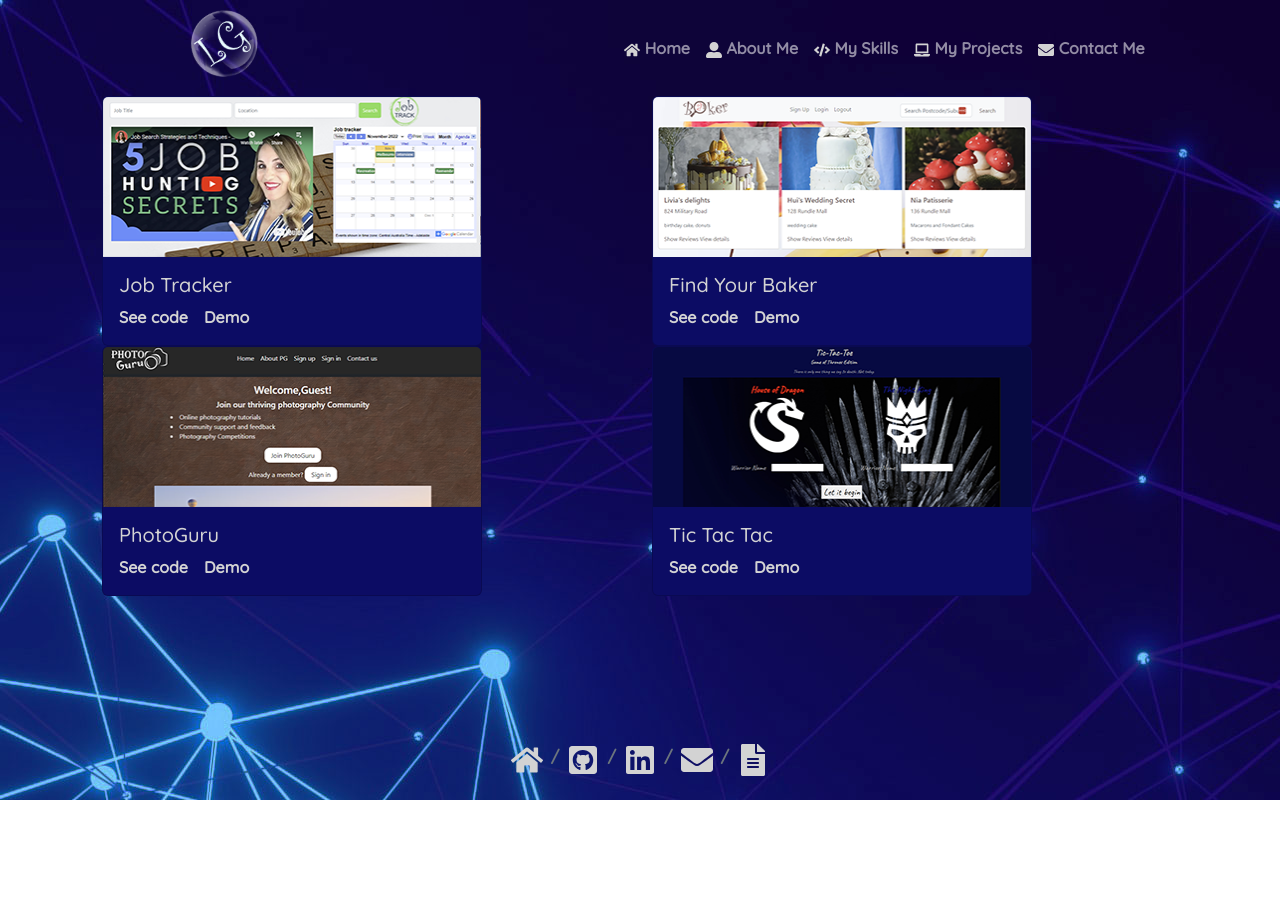
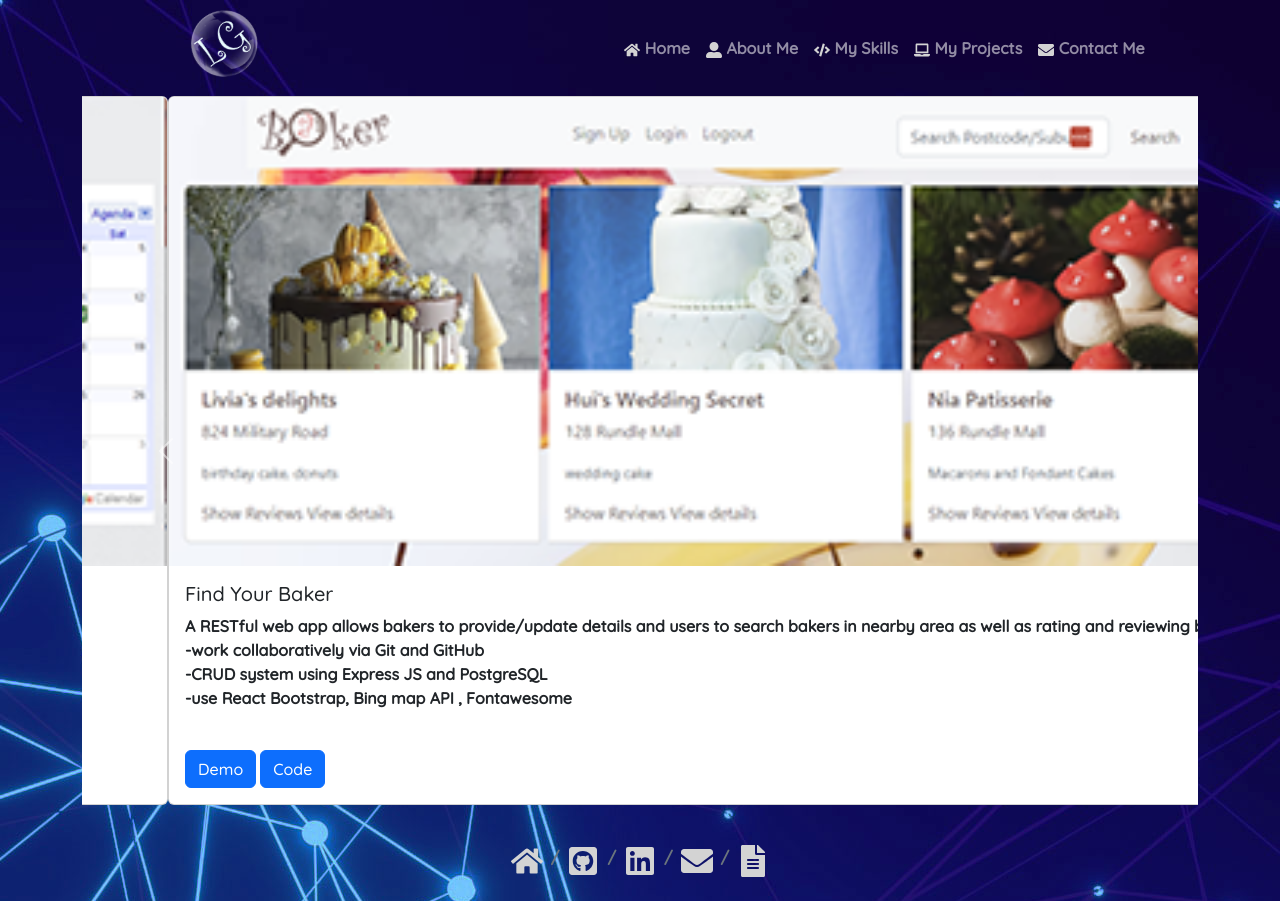
Before and after one commit to huifang719/portfolio, a React (Create React App) app: page /projects in a window 1280 px wide. Before the commit the page ends 800 px from the top, so only its background shows below. Built offline with nearby package versions, Linux system fonts and the light colour scheme; a web font is replaced by a local one.

Commit message:
update projects

```diff
--- a/src/components/projects.js
+++ b/src/components/projects.js
@@ -1,6 +1,6 @@
 import Card from 'react-bootstrap/Card';
-import Col from 'react-bootstrap/Col';
-import Row from 'react-bootstrap/Row';
+import Carousel from 'react-bootstrap/Carousel';
+import Button from 'react-bootstrap/Button';
 import  jobtracker from "./images/jobtracker.png"
 import  findYourBaker  from "./images/findYourBaker.png"
 import photoguru from "./images/photoguru.png"
@@ -10,49 +10,74 @@ import { Container } from 'react-bootstrap';
 function Projects() {
   return (
     <Container>
-    <Row xs={1} md={2} className="mx-2 justify-content-center" >
-      <Col style={{display:"inline-block"}}>
-        <Card style={{ maxWidth: '380px', width: "100%", backgroundColor:"rgb(12,12,100)", color: "lightgray" }}>
-          <Card.Img variant="top" className='projectImage' style={{marginTop:"0", width:"100%", height:"160px"}} src={jobtracker}
-          />
+      <Carousel>
+        <Carousel.Item>
+          <Card className='w-100'>
+            <Card.Img variant="top" src={jobtracker} />
             <Card.Body>
               <Card.Title>Job Tracker</Card.Title>
-            <Card.Link className='projectLink' href="https://github.com/huifang719/jobtracker_server">See code</Card.Link>
-            <Card.Link className='projectLink' href="bayou-44223.herokuap">Demo</Card.Link>
+              <Card.Text>
+                A RESTful web app where user can login and search for jobs, as well as save jobs, adding important dates to their calender<br />
+                -integrate React JS for frontend with Express JS for backend<br />
+                -use PostgreSQL for database to store saved jobs and user detail<br />
+                -use React Bootstrap for styling as well as React icons<br />
+                -use Adzuna api and Regex<br />
+              </Card.Text>
+                <Button href='https://dry-bayou-44223.herokuapp.com/' className='me-1' variant="primary">Demo</Button>
+                <Button href='https://github.com/huifang719/jobtracker_server.git' variant="primary">Code</Button>
             </Card.Body>
           </Card>
-      </Col>
-      <Col style={{display:"inline-block"}}>
-        <Card style={{ maxWidth: '380px', width: "100%", backgroundColor:"rgb(12,12,100)", color: "lightgray" }}>
-          <Card.Img variant="top" className='projectImage' style={{marginTop:"0", width:"100%", height:"160px"}} src={findYourBaker} />
+        </Carousel.Item>
+        <Carousel.Item>
+          <Card className='w-100'>
+            <Card.Img variant="top" src={findYourBaker} />
             <Card.Body>
               <Card.Title>Find Your Baker</Card.Title>
-            <Card.Link className='projectLink' href="https://github.com/huifang719/find_your_baker">See code</Card.Link>
-            <Card.Link className='projectLink' href="https://find-your-baker.herokuapp.com/">Demo</Card.Link>
+              <Card.Text>
+                A RESTful web app allows bakers to provide/update details and users to search bakers in nearby area as well as rating and reviewing bakers.<br />
+                -work collaboratively via Git and GitHub<br/>
+                -CRUD system using Express JS and PostgreSQL<br />
+                -use React Bootstrap, Bing map API , Fontawesome<br /><br />
+              </Card.Text>
+                <Button href='https://find-your-baker.herokuapp.com/' className='me-1' variant="primary">Demo</Button>
+                <Button href='https://github.com/huifang719/find_your_baker.git' variant="primary">Code</Button>
             </Card.Body>
           </Card>
-      </Col>
-      <Col style={{display:"inline-block"}}>
-        <Card style={{ maxWidth: '380px', width: "100%", backgroundColor:"rgb(12,12,100)", color: "lightgray" }}>
-          <Card.Img variant="top" className='projectImage' style={{marginTop:"0", width:"100%", height:"160px"}} src={photoguru} />
+        </Carousel.Item>
+        <Carousel.Item>
+          <Card className='w-100'>
+              <Card.Img variant="top" src={photoguru} />
               <Card.Body>
                 <Card.Title>PhotoGuru</Card.Title>
-            <Card.Link className='projectLink' href="https://github.com/huifang719/PhotoGuru">See code</Card.Link>
-            <Card.Link className='projectLink' href="https://arcane-oasis-62521.herokuapp.com/">Demo</Card.Link>
+                <Card.Text>
+                  A CRUD web app built with sinatra to provide a community and learning experience for photographers.<br />
+                  -using google YouTube data API<br />
+                  -implement CRUD system in Ruby and PostgreSQL<br />
+                  -use bootstrap for styling<br /><br />
+                </Card.Text>
+                <Button href='https://arcane-oasis-62521.herokuapp.com/' className='me-1' variant="primary">Demo</Button>
+                <Button href='https://github.com/huifang719/PhotoGuru.git' variant="primary">Code</Button>
               </Card.Body>
             </Card>
-      </Col>
-      <Col style={{display:"inline-block"}}>
-        <Card style={{ maxWidth: '380px', width: "100%", backgroundColor:"rgb(12,12,100)", color: "lightgray" }}>
-          <Card.Img variant="top" className='projectImage'style={{marginTop:"0", width:"100%", height:"160px"}} src={tictactoe} />
+        </Carousel.Item>
+        <Carousel.Item>
+          <Card className='w-100'>
+              <Card.Img variant="top" src={tictactoe} />
               <Card.Body>
-            <Card.Title>Tic Tac Tac</Card.Title>
-            <Card.Link className='projectLink' href="https://github.com/huifang719/react_tictactoe.git">See code</Card.Link>
-            <Card.Link className='projectLink' href="https://tic-tac-toe-got.netlify.app/">Demo</Card.Link>
+                <Card.Title>Tic Tac Toe</Card.Title>
+                <Card.Text>
+                  A classic game but with Game of Thrones theme<br />
+                  -using React, and usestate hook<br />
+                  -using React Bootstrap for Styling and React typewriter<br />
+                  -using Game of Throne Quote API <br />
+                </Card.Text>
+                  <Button href='https://tic-tac-toe-got.netlify.app/' className='me-1' variant="primary">Demo</Button>
+                  <Button href='https://github.com/huifang719/react_tictactoe.git' variant="primary">Code</Button>
               </Card.Body>
             </Card>
-      </Col>
-    </Row>
+        </Carousel.Item>
+      </Carousel>
+
     </Container>
   );
 }
```
Lines whose indentation alone changed are shown as unchanged.
